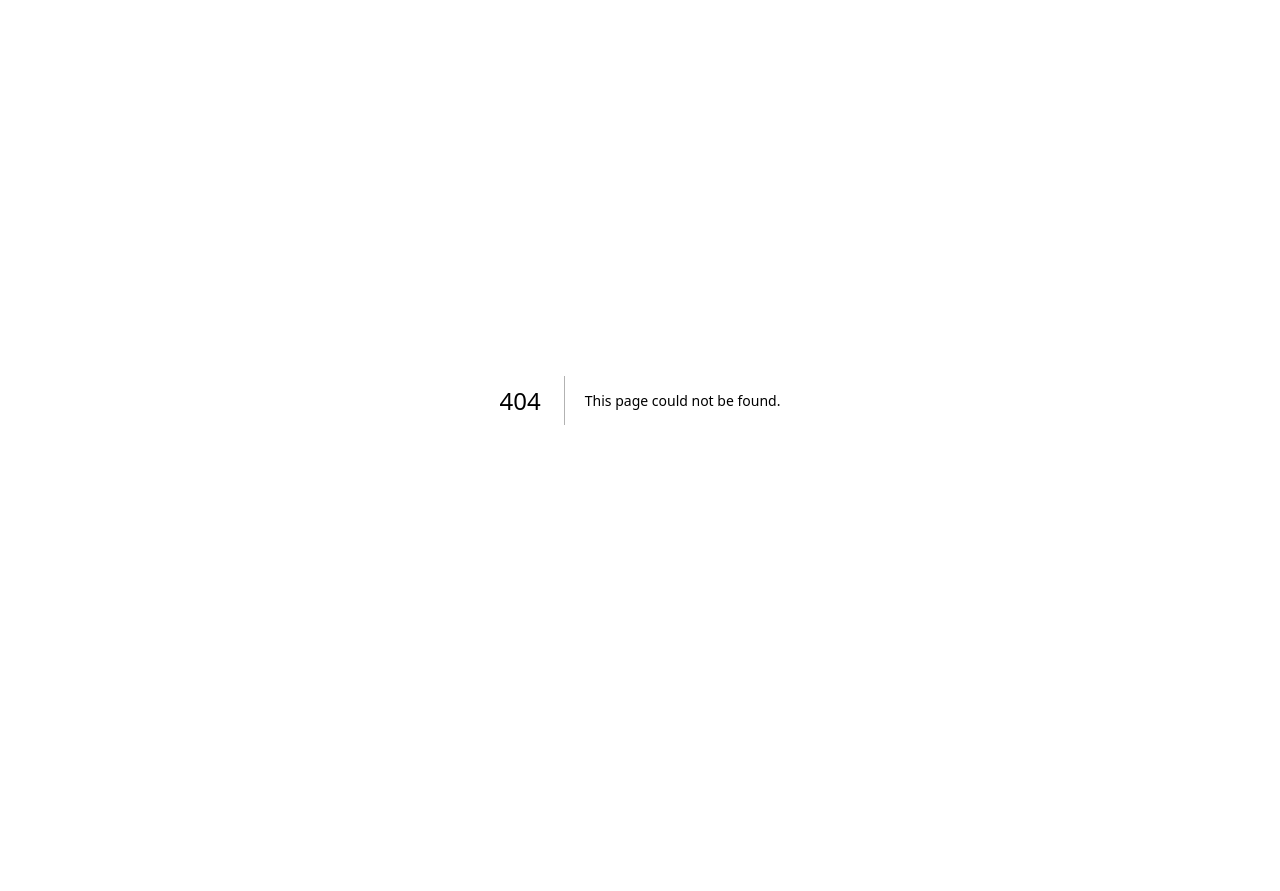
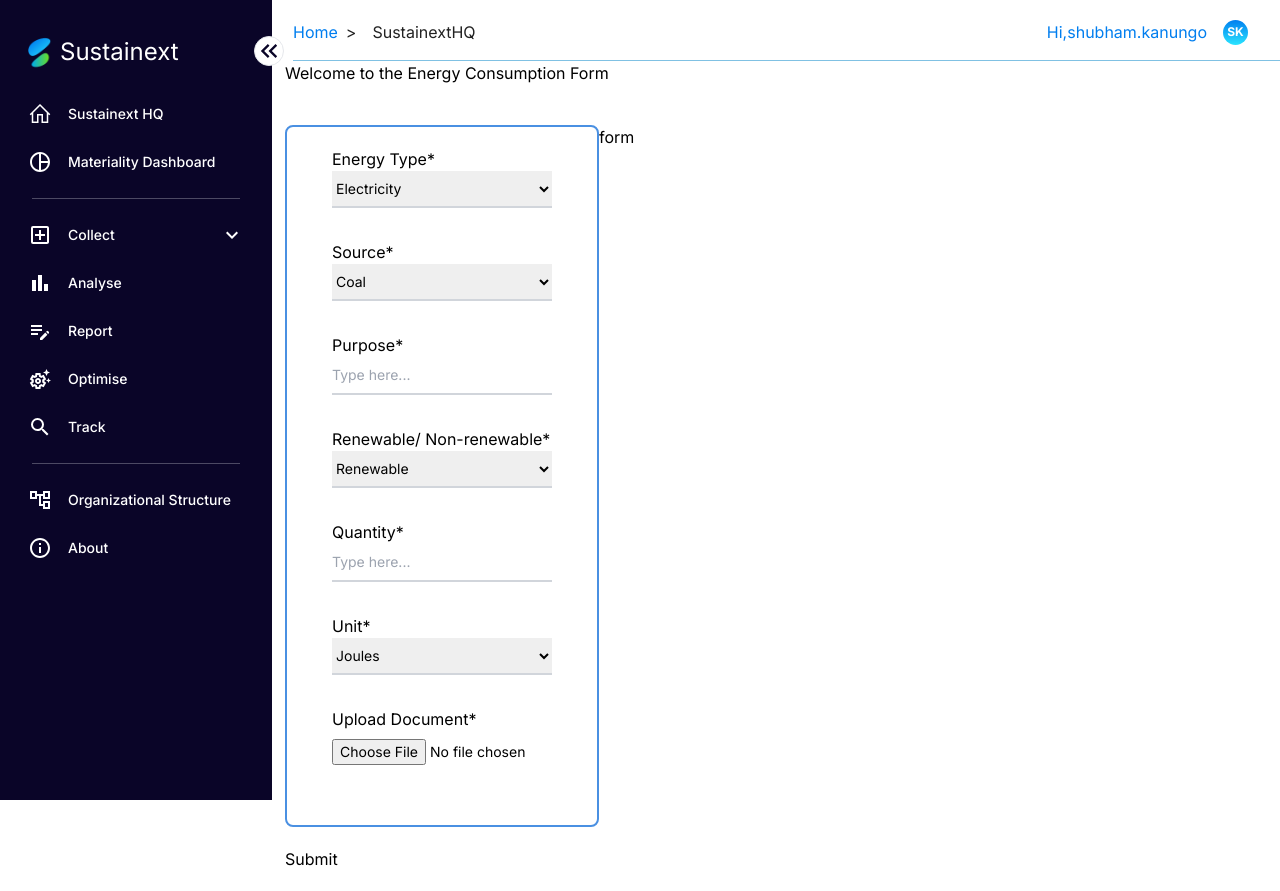
Before and after one commit to Sustainext/tgt-frontend, a Next.js app: page /dashboard/trial-shubham in a window 1280 px wide. Before the commit this address had no page. Before the commit the page ends 800 px from the top, so only its background shows below. Built offline with nearby package versions, Linux system fonts and the light colour scheme.

Commit message:
test from

```diff
--- a/src/app/dashboard/page.jsx
+++ b/src/app/dashboard/page.jsx
@@ -52,7 +52,7 @@ const Dashboard = () => {
               </button>
               <div className="ml-auto mb-2">
               <div>
-            <button class="right-10 top-18 ms-2 bg-gradient-to-r from-[#364161] to-[#06081f] hover:bg-gray-600 text-white font-bold py-2 mr-4 px-2 rounded text-xs take-a-tour">Take a tour</button>
+            <button className="right-10 top-18 ms-2 bg-gradient-to-r from-[#364161] to-[#06081f] hover:bg-gray-600 text-white font-bold py-2 mr-4 px-2 rounded text-xs take-a-tour">Take a tour</button>
             </div>
               </div>
             </div>
--- /dev/null
+++ b/src/app/dashboard/trial-shubham/DynamicForm.js
@@ -0,0 +1,153 @@
+'use client'
+import React from 'react';
+import Form from '@rjsf/core';
+import validator from '@rjsf/validator-ajv8'; // Rename the import to make it clear
+
+const schema = {
+    type: "object",
+    required: ["EnergyType", "Source", "Purpose", "Renewable", "Quantity", "Unit" , "Document"],
+    properties: {
+      EnergyType: {
+        type: "string",
+        title: "Energy Type",
+        enum: ['Electricity', 'Heating', 'Cooling','Steam'],
+
+      },
+      Source: {
+        type: "string",
+        title: "Source",
+        enum: ['Coal', 'Solar', 'LPG','Diesel','Wind','Hydro'],
+
+      },
+      Purpose: {
+        type: "string",
+        title: "Purpose"
+      },
+      Renewable: {
+        type: "string",
+        title: "Renewable/ Non-renewable",
+        enum: ['Renewable', 'Non-renewable'],
+
+      },
+      Quantity: {
+        type: "string",
+        title: "Quantity"
+      },
+      Unit: {
+        type: "string",
+        title: "Unit",
+        enum: ['Joules', 'KJ', 'Wh','KWh','GJ','MMBtu'],
+
+      },
+      Document: {
+        type: "string",
+        title: "Upload Document",
+        format: "data-url",  // This format helps to handle file data as a base64 encoded string
+      }
+    }
+};
+
+const uiSchema = {
+  EnergyType: {
+    "ui:widget": "myCustomSelectWidget",
+
+  },
+  Source: {
+    "ui:widget": "myCustomSelectWidget",
+
+  },
+  Purpose: {
+    "ui:widget": "myCustomWidget",
+    "ui:placeholder": "Type here...",
+
+  },
+  Renewable: {
+    "ui:widget": "myCustomSelectWidget",
+
+  },
+  Quantity: {
+    "ui:widget": "myCustomWidget",
+    "ui:placeholder": "Type here...",
+
+  },
+  Unit: {
+    "ui:widget": "myCustomSelectWidget",
+
+  },
+  Document: {
+    "ui:widget": "myFileWidget",  // Reference to custom file widget
+  }
+};
+
+// Instantiate the validator class with an empty configuration object
+const MyCustomWidget = (props) => {
+  return (
+    <div className="flex flex-col mb-4">
+    <input
+      className="block w-full py-2 mb-4 text-sm leading-6  focus:outline-none focus:shadow-outline-blue focus:border-blue-300 sm:text-sm sm:leading-5 border-b-2 border-gray-300"
+      placeholder={props.placeholder}
+      type="text"
+      width={props.width}
+      />
+      </div>
+  );
+};
+const MyCustomSelectWidget = ({ id, options, value, onChange, onBlur, onFocus }) => (
+  <div className="flex flex-col mb-4">
+  <select
+    id={id}
+    className="block w-full py-2 mb-4 text-sm leading-6  focus:outline-none focus:shadow-outline-blue focus:border-blue-300 sm:text-sm sm:leading-5 border-b-2 border-gray-300"
+    value={value}
+    onChange={(event) => onChange(event.target.value)}
+    onBlur={onBlur}
+    onFocus={onFocus}
+  >
+    {options.enumOptions.map(option => (
+      <option key={option.value} value={option.value}>
+        {option.label}
+      </option>
+    ))}
+  </select>
+  </div>
+);
+const MyFileWidget = ({ id, onChange }) => (
+  <div className="flex flex-col mb-4">
+  <input
+    id={id}
+    type="file"
+    className="block w-full text-sm py-2 mb-4 leading-6 focus:outline-none focus:shadow-outline focus:border-blue-300 sm:text-sm sm:leading-5"
+    onChange={(event) => {
+      const file = event.target.files[0];
+      if (file) {
+        const reader = new FileReader();
+        reader.onload = (loadEvent) => {
+          onChange(loadEvent.target.result);
+        };
+        reader.readAsDataURL(file);
+      }
+    }}
+  />
+  </div>
+);
+
+const widgets = {
+  myCustomWidget: MyCustomWidget,
+  myCustomSelectWidget:MyCustomSelectWidget,
+  myFileWidget:MyFileWidget,
+
+};
+const DynamicForm = () => {
+    return (
+      <div className='flex mt-10 '>
+  <div>
+        <Form schema={schema} uiSchema={uiSchema} widgets={widgets} validator={validator}  className='fieldset-custom'   />
+      </div>
+      <div>
+        <h2>form</h2>
+      </div>
+      </div>
+
+    );
+};
+
+export default DynamicForm;
--- /dev/null
+++ b/src/app/dashboard/trial-shubham/DynamicForm.module.css
@@ -0,0 +1,8 @@
+fieldset {
+    border: 2px solid #4A90E2;  /* Custom border color */
+    border-radius: 8px;         /* Rounded corners */
+    padding: 20px;              /* Padding around the content */
+    margin-bottom: 20px;        /* Space below each fieldset */
+  width: 100%;
+    display: flex;  /* Light background color */
+}
--- /dev/null
+++ b/src/app/dashboard/trial-shubham/page.jsx
@@ -0,0 +1,11 @@
+import React from 'react';
+import DynamicForm from './DynamicForm'
+
+const Trialshubham = () => (
+  <div>
+    <h1>Welcome to the Energy Consumption Form</h1>
+    <DynamicForm />
+  </div>
+);
+
+export default Trialshubham;
--- a/src/app/globals.css
+++ b/src/app/globals.css
@@ -91,3 +91,19 @@ body{
     border-radius: 4px;
     cursor: pointer;
   }
+  .fieldset-custom > .form-group > fieldset {
+    border: 2px solid #4A90E2;  /* Custom border color */
+    border-radius: 8px;         /* Rounded corners */
+    padding: 20px;              /* Padding around the content */
+    margin-bottom: 20px;        /* Space below each fieldset */
+display: flex;
+flex-direction: column;
+
+    /* display: flex; */
+
+      /* Light background color */
+}
+.fieldset-custom > .form-group > fieldset > .field {
+  padding: 0px 25px 0 25px;
+  width: 270px; /* Light background color */
+}
--- a/tailwind.config.js
+++ b/tailwind.config.js
@@ -19,13 +19,6 @@ module.exports = {
     },
   },
   plugins: [
-    require('@tailwindcss/forms'),
-    function ({ addVariant }) {
-      addVariant('focus-shadow-outline-blue', ({ modifySelectors, separator }) => {
-        modifySelectors(({ className }) => {
-          return `.focus\\:${className.split(separator).join('\\:')}:focus`;
-        });
-      });
-    },
+
   ],
 };
```
Also changed, not shown: src/app/dashboard/trial-1/page.jsx (line endings or trailing spaces).
